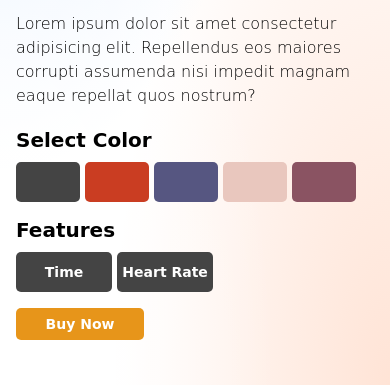
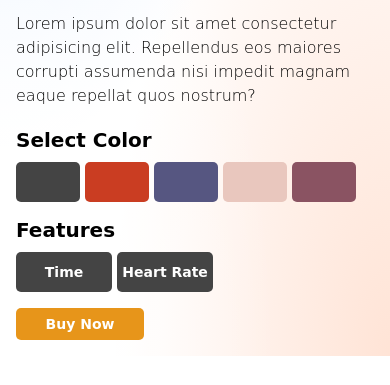
Before and after one commit to oluwasegun31/Js_project, a plain HTML site: page index.html in a window 390 px wide. Shown: the part 539-924 px from the top of the page. After the commit the page ends 895 px from the top, so only its background shows below. Drawn offline with Linux system fonts and the light colour scheme; a web font is replaced by a local one.

Commit message:
Mobile update

```diff
--- a/style.css
+++ b/style.css
@@ -167,6 +167,9 @@ main{
 }
 
 @media (max-width: 800px) {
+    body{
+        height: 100%;
+    }
     main{
         flex-direction: column;
     }
@@ -185,6 +188,9 @@ main{
     }
 }
 @media (max-width: 400px) {
+    body{
+        height: 100%;
+    }
     nav .logo{
         font-size: 24px;
     }
```
